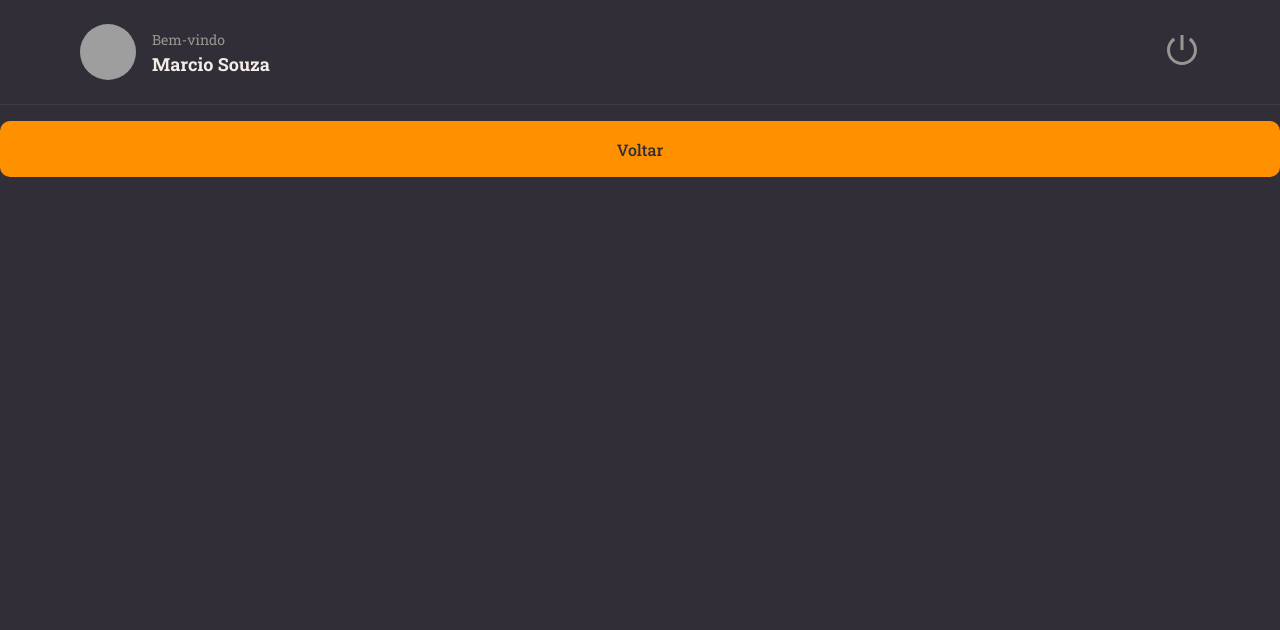
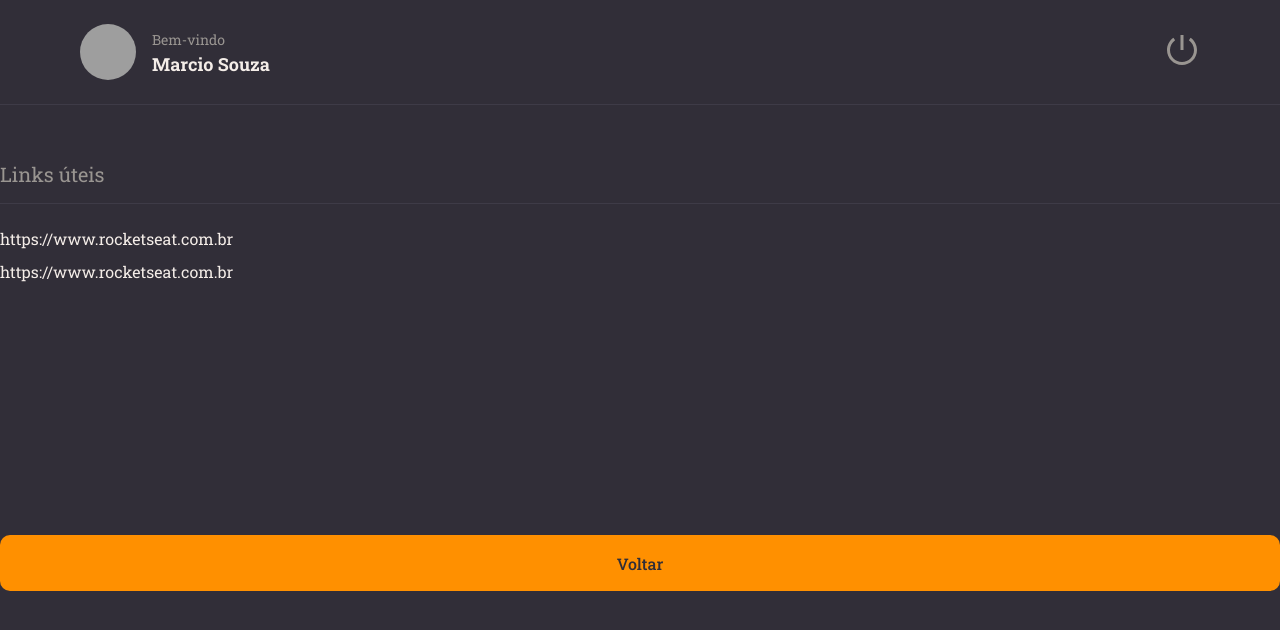
Before and after one commit to marciiosouza/rocketnotes, a React (Vite) app: page / in a window 1280 px wide. Shown: the top 630 px of the page. Built offline with nearby package versions, Linux system fonts and the light colour scheme; grey boxes are pictures that could not be loaded.

Commit message:
Finalizando Section e adicionando links

```diff
--- /dev/null
+++ b/src/components/Section/index.jsx
@@ -0,0 +1,10 @@
+import { Container } from "./styles"
+
+export function Section({ title, children }) {
+  return (
+    <Container>
+      <h2>{title}</h2>
+      {children}
+    </Container>
+  );
+}
--- /dev/null
+++ b/src/components/Section/styles.js
@@ -0,0 +1,18 @@
+import styled from "styled-components"
+
+export const Container = styled.section`
+  margin: 56px 0 28px;
+
+  > h2 {
+    border-bottom-width: 1px;
+    border-bottom-style: solid;
+    border-bottom-color: ${({ theme }) => theme.COLORS.BACKGROUND_700};
+
+    padding-bottom: 16px;
+    margin-bottom: 24px;
+
+    color: ${({ theme }) => theme.COLORS.GRAY_100};
+    font-size: 2rem;
+    font-weight: 400;
+  }
+`
--- a/src/pages/Details/index.jsx
+++ b/src/pages/Details/index.jsx
@@ -1,13 +1,25 @@
-import { Container } from "./styles";
+import { Container, Links } from "./styles"
 
 import { Header } from "../../components/Header"
 import { Button } from "../../components/Button"
+import { Section } from "../../components/Section"
 
 export function Details() {
   return (
     <Container>
       <Header />
 
+      <Section title="Links úteis">
+        <Links>
+          <li>
+            <a href="#">https://www.rocketseat.com.br</a>
+          </li>
+          <li>
+            <a href="#">https://www.rocketseat.com.br</a>
+          </li>
+        </Links>
+      </Section>
+
       <Button name="Voltar" />
     </Container>
   )
--- a/src/pages/Details/styles.js
+++ b/src/pages/Details/styles.js
@@ -8,5 +8,18 @@ export const Container = styled.div`
   grid-template-rows: 105px auto;
   grid-template-areas:
   "header"
-  "content"
+  "content";
 `;
+
+export const Links = styled.ul`
+  list-style: none;
+
+  > li {
+    margin-top: 12px;
+
+    a {
+      text-decoration: none;
+      color: ${({ theme }) => theme.COLORS.WHITE};
+    }
+  }
+`;
```
